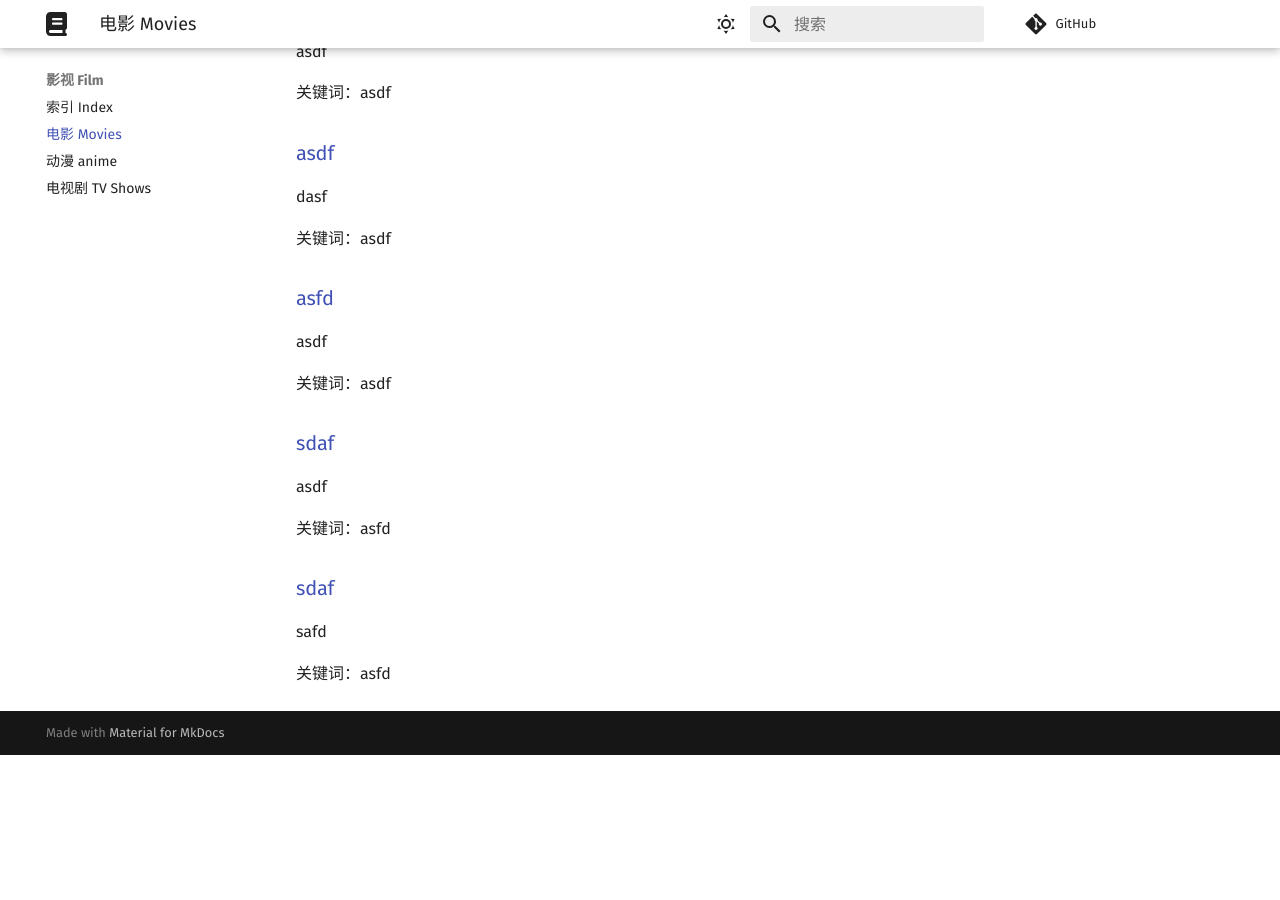
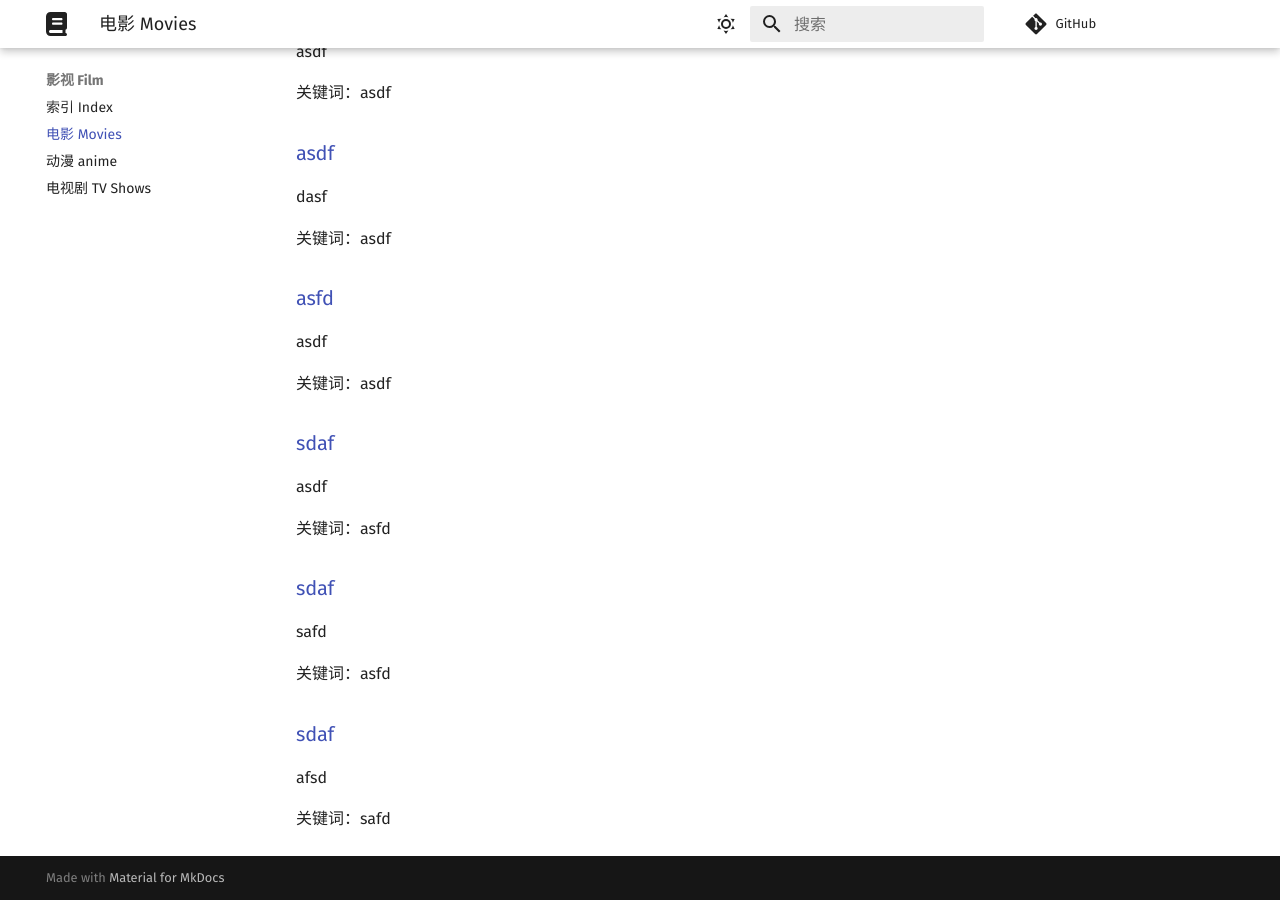
Before and after one commit to Chocolateater/Resource-Library, an MkDocs documentation site: the page built from docs/Film/movies.md, in a window 1280 px wide and 900 px high, scrolled down 1107 px. Built offline with MkDocs 1.6.1 and Material for MkDocs 9.7.7, drawn with Linux system fonts in a browser that asks for light colours; comment, search, counter and statistics services are not loaded; before the commit the page ends 1862 px from its top, so only the background shows below that.

Commit message:
Update index.md via GitHub API

```diff
--- a/docs/Film/movies.md
+++ b/docs/Film/movies.md
@@ -63,3 +63,9 @@ asdf
 safd
 
 关键词：asfd
+
+<h3><a href="asfd">sdaf</a> </h3>
+
+afsd
+
+关键词：safd
```
